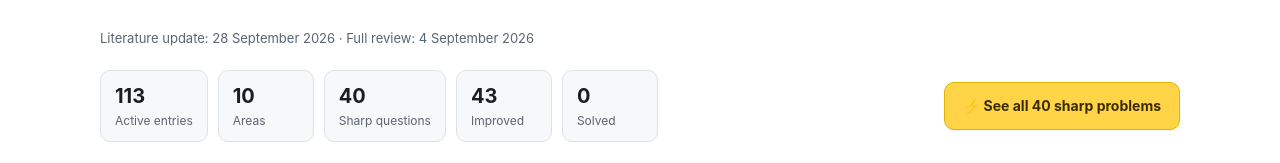
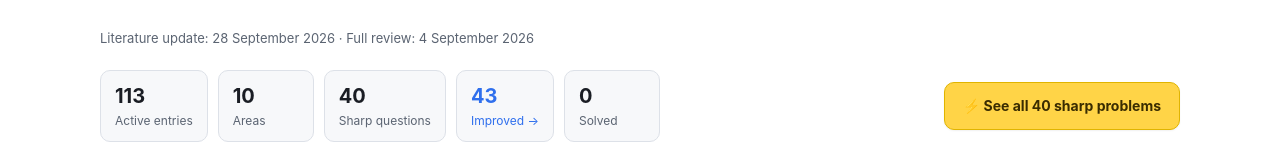
Before and after one commit to jpbruneton/open_quantum_problems, a Next.js app: page / in a window 1280 px wide. Shown: the part 222-385 px from the top of the page. Built offline with nearby package versions, Linux system fonts and the light colour scheme.

Commit message:
Make Improved count link to a searchable problem list

```diff
--- a/app/globals.css
+++ b/app/globals.css
@@ -94,6 +94,12 @@ h1.title {
 }
 .stat .n { font-size: 20px; font-weight: 700; }
 .stat .l { font-size: 12px; color: var(--muted); }
+.stat-link { color: var(--improved); }
+.stat-link .l { color: inherit; }
+.stat-link:hover, .stat-link:focus-visible {
+  background: var(--panel-2); border-color: var(--improved); text-decoration: none;
+}
+.stat-link:focus-visible { outline: 2px solid var(--improved); outline-offset: 3px; }
 
 .disclaimer {
   max-width: 920px;
--- a/app/page.js
+++ b/app/page.js
@@ -35,6 +35,7 @@ function useHashRoute() {
   if (parts[0] === "c" && parts[1]) return { view: "category", slug: parts[1] };
   if (parts[0] === "p" && parts[1]) return { view: "problem", id: parts[1] };
   if (parts[0] === "sharp") return { view: "sharp" };
+  if (parts[0] === "improved") return { view: "improved" };
   if (parts[0] === "review") return { view: "review" };
   return { view: "home" };
 }
@@ -124,7 +125,9 @@ function Home() {
               <div className="stat"><div className="n">{total}</div><div className="l">Active entries</div></div>
               <div className="stat"><div className="n">{CATEGORIES.length}</div><div className="l">Areas</div></div>
               <div className="stat"><div className="n">{nSharp}</div><div className="l">Sharp questions</div></div>
-              <div className="stat"><div className="n">{nImproved}</div><div className="l">Improved</div></div>
+              <a className="stat stat-link" href="#improved" aria-label={`See all ${nImproved} improved problems`}>
+                <div className="n">{nImproved}</div><div className="l">Improved <span aria-hidden="true">→</span></div>
+              </a>
               <div className="stat"><div className="n">{nSolved}</div><div className="l">Solved</div></div>
             </div>
             <button className="cta-sharp" onClick={() => go("sharp")}>
@@ -301,14 +304,22 @@ function CategoryView({ slug }) {
   );
 }
 
-// ---------- sharp problems (all categories) ----------
+// ---------- filtered problems (all categories) ----------
 function SharpView() {
+  return <FilteredProblemsView />;
+}
+
+function ImprovedView() {
+  return <FilteredProblemsView improved />;
+}
+
+function FilteredProblemsView({ improved = false }) {
   const [q, setQ] = useState("");
 
   const rows = useMemo(() => {
-    let ps = PROBLEMS.filter((p) => p.horizon === "sharp");
+    let ps = PROBLEMS.filter((p) => improved ? p.status === "improved" : p.horizon === "sharp");
     if (q.trim()) {
-      const s = q.toLowerCase();
+      const s = q.trim().toLowerCase();
       ps = ps.filter(
         (p) =>
           p.title.toLowerCase().includes(s) ||
@@ -317,27 +328,29 @@ function SharpView() {
       );
     }
     return ps;
-  }, [q]);
+  }, [q, improved]);
 
   return (
     <>
-      <Header crumbs={[{ label: "Sharp problems" }]} />
+      <Header crumbs={[{ label: improved ? "Improved problems" : "Sharp problems" }]} />
       <section className="body">
         <div className="container">
           <p className="intro">
-            Sharp problems: a single proof or counterexample closes them.
-            These are the cleanest targets for a solution.
+            {improved
+              ? "Problems with recorded progress across all areas, including claimed resolutions awaiting assessment. Improved does not mean solved or independently verified."
+              : "Sharp problems: a single proof or counterexample closes them. These are the cleanest targets for a solution."}
           </p>
 
           <div className="toolbar">
             <input
-              aria-label="Filter sharp questions"
+              aria-label={improved ? "Filter improved problems" : "Filter sharp questions"}
               placeholder="Filter by keyword…"
               value={q}
               onChange={(e) => setQ(e.target.value)}
             />
           </div>
 
+          {improved && <p className="review-meta" role="status">{rows.length} improved {rows.length === 1 ? "problem" : "problems"}</p>}
           <div className="table-wrap">
             <table>
               <thead>
@@ -345,7 +358,7 @@ function SharpView() {
                   <th style={{ width: 56 }}>ID</th>
                   <th style={{ width: 170 }}>Area</th>
                   <th>Problem</th>
-                  <th style={{ width: 110 }}>Status</th>
+                  <th style={{ width: 130 }}>{improved ? "Horizon" : "Status"}</th>
                 </tr>
               </thead>
               <tbody>
@@ -359,7 +372,7 @@ function SharpView() {
                         <MathText text={truncate(p.statement, 150)} />
                       </div>
                     </td>
-                    <td><StatusBadge s={p.status} /></td>
+                    <td>{improved ? <HorizonBadge h={p.horizon} /> : <StatusBadge s={p.status} />}</td>
                   </tr>
                 ))}
                 {rows.length === 0 && (
@@ -605,6 +618,7 @@ export default function Page() {
   if (route.view === "category") return <CategoryView key={route.slug} slug={route.slug} />;
   if (route.view === "problem") return <ProblemView id={route.id} />;
   if (route.view === "sharp") return <SharpView />;
+  if (route.view === "improved") return <ImprovedView />;
   if (route.view === "review") return <ReviewView />;
   return <Home />;
 }
```
Also changed, not shown: 1 other file (tests, documents, lock files or other folders).
